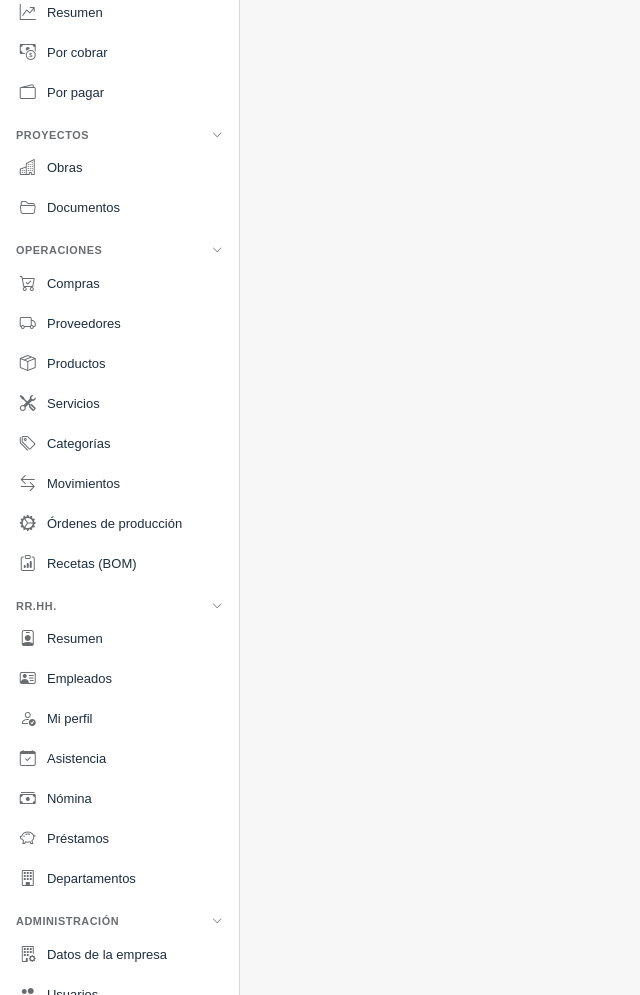
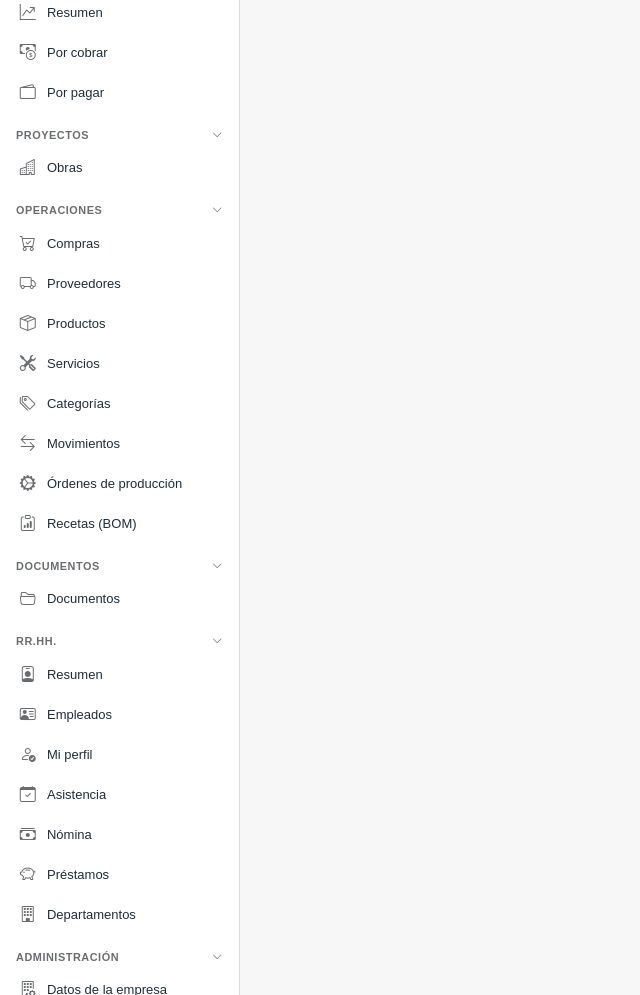
Before and after one commit to juanca9640ia-stack/-git-remote-add-origin-...-git-push-., a Django app: page /administracion/auditoria/ in a window 1280 px wide. Shown: the part 446-1441 px from the top of the page, without its empty margins (0-640 px from the left). Run offline with Django 4.2, Linux system fonts and the light colour scheme; the visitor is signed in with stand-in values (Sample User, id 1); data comes from the database, SQL or seed files in the repository; data that the repository does not hold is empty.

Commit message:
Reorganizar el sidebar según el mapa de navegación nuevo
'Documentos' pasa de estar anidado dentro de 'Proyectos' a ser su
propio grupo de primer nivel (Inicio / Comercial / Finanzas /
Proyectos / Operaciones / Documentos / RR.HH. / Administración),
como pedía el mapa de navegación del prompt. El resto de grupos ya
coincidía; no se tocó nada más para no arriesgar funcionalidad
existente. 227/227 tests OK.

```diff
--- a/templates/base.html
+++ b/templates/base.html
@@ -147,20 +147,13 @@
         </div>
         {% endif %}
 
-        {% if perms.proyectos or perms.documentos %}
+        {% if perms.proyectos %}
         <div class="sap-nav-group" data-group="proyectos">
             <button type="button" class="sap-nav-section" data-toggle-group><span>Proyectos</span><i class="bi bi-chevron-down sap-nav-chevron"></i></button>
             <div class="sap-nav-links">
-                {% if perms.proyectos %}
                 <a href="{% url 'proyectos:proyecto_lista' %}" class="sap-nav-link {% if request.resolver_match.namespace == 'proyectos' %}active{% endif %}" title="Obras">
                     <i class="bi bi-buildings"></i><span>Obras</span>
                 </a>
-                {% endif %}
-                {% if perms.documentos %}
-                <a href="{% url 'documentos:documento_lista' %}" class="sap-nav-link {% if request.resolver_match.namespace == 'documentos' %}active{% endif %}" title="Documentos">
-                    <i class="bi bi-folder2-open"></i><span>Documentos</span>
-                </a>
-                {% endif %}
             </div>
         </div>
         {% endif %}
@@ -199,6 +192,17 @@
                     <i class="bi bi-clipboard-data"></i><span>Recetas (BOM)</span>
                 </a>
                 {% endif %}
+            </div>
+        </div>
+        {% endif %}
+
+        {% if perms.documentos %}
+        <div class="sap-nav-group" data-group="documentos">
+            <button type="button" class="sap-nav-section" data-toggle-group><span>Documentos</span><i class="bi bi-chevron-down sap-nav-chevron"></i></button>
+            <div class="sap-nav-links">
+                <a href="{% url 'documentos:documento_lista' %}" class="sap-nav-link {% if request.resolver_match.namespace == 'documentos' %}active{% endif %}" title="Documentos">
+                    <i class="bi bi-folder2-open"></i><span>Documentos</span>
+                </a>
             </div>
         </div>
         {% endif %}
```
